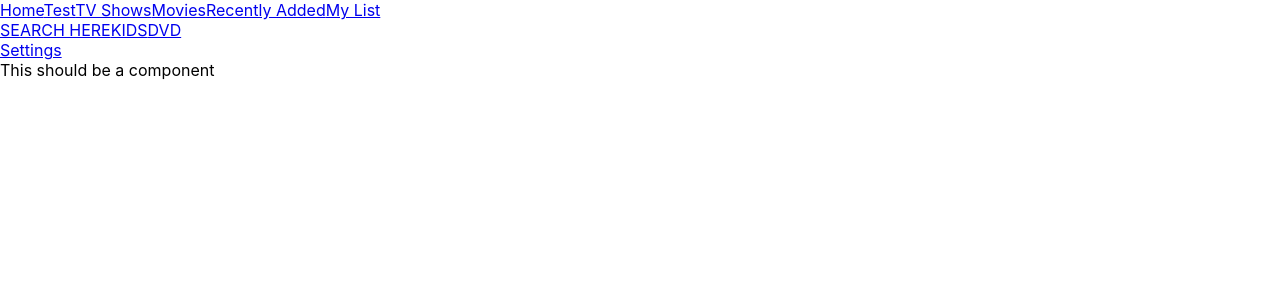
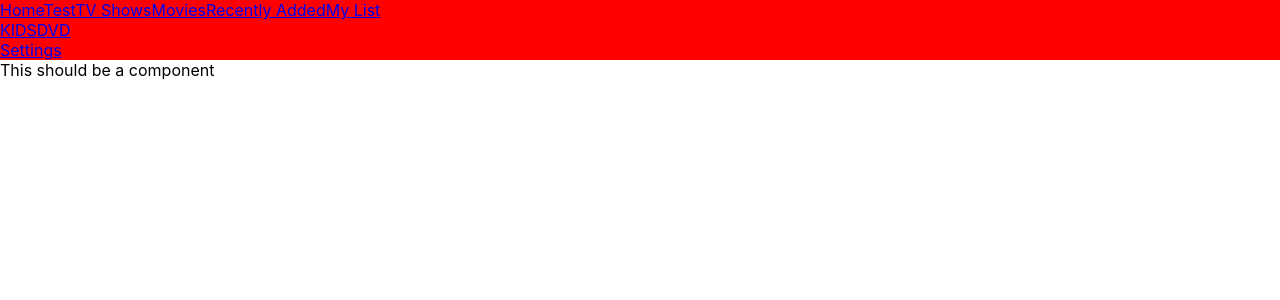
Before and after one commit to Daniel-JL/netflix-clone, a React (Create React App) app: page / in a window 1280 px wide. Shown: the top 300 px of the page. Built offline with nearby package versions, Linux system fonts and the light colour scheme.

Commit message:
Added styled componenents to project.

```diff
--- a/package.json
+++ b/package.json
@@ -9,7 +9,8 @@
     "react": "^16.13.1",
     "react-dom": "^16.13.1",
     "react-router-dom": "^5.2.0",
-    "react-scripts": "3.4.1"
+    "react-scripts": "3.4.1",
+    "styled-components": "^5.1.1"
   },
   "scripts": {
     "start": "react-scripts start",
--- a/src/components/header-nav.jsx
+++ b/src/components/header-nav.jsx
@@ -4,6 +4,7 @@ import {
   NavLink,
 } from 'react-router-dom';
 import { AccountDropdown } from './account-dropdown';
+import { SearchBox } from './search-box';
 
 const IHeaderNavProps = {
 
@@ -24,7 +25,7 @@ export function HeaderNav() {
       </nav>
 
       <nav>
-        <NavLink to="/search">SEARCH HERE</NavLink>
+        <SearchBox />
         <NavLink to="/kids">KIDS</NavLink>
         <NavLink to="/dvd">DVD</NavLink>
         <AccountDropdown />
--- a/src/components/header.jsx
+++ b/src/components/header.jsx
@@ -2,7 +2,21 @@ import React from 'react';
 import {
   NavLink,
 } from 'react-router-dom';
+import styled from 'styled-components';
 import { HeaderNav } from './header-nav';
+
+const Nav = styled.div`
+
+`;
+
+const NavLeft = styled.div`
+  background-color: #FF0000;
+
+`;
+
+const NavRight = styled.div`
+
+`;
 
 const IHeaderProps = {
   currentUrl: 1,
@@ -12,7 +26,9 @@ const IHeaderProps = {
 function Header() {
   return (
     <div>
-      <HeaderNav />
+      <NavLeft>
+        <HeaderNav />
+      </NavLeft>
     </div>
   );
 }
--- /dev/null
+++ b/src/components/search-box.jsx
@@ -0,0 +1,8 @@
+/* eslint-disable import/prefer-default-export */
+import React from 'react';
+
+export function SearchBox() {
+  return (
+    <div />
+  );
+}
```
Also changed, not shown: 2 other files (tests, documents, lock files or other folders).
